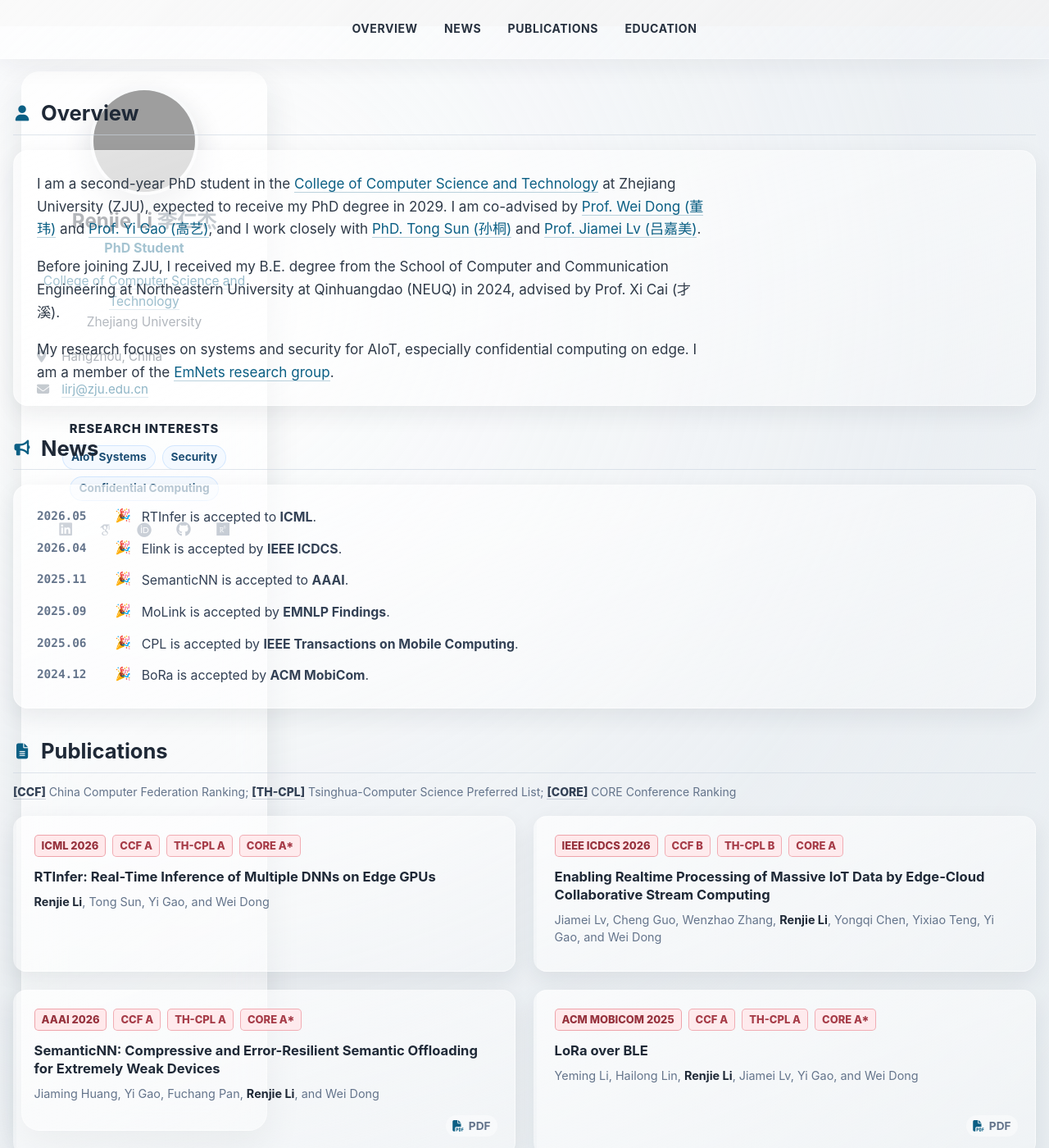
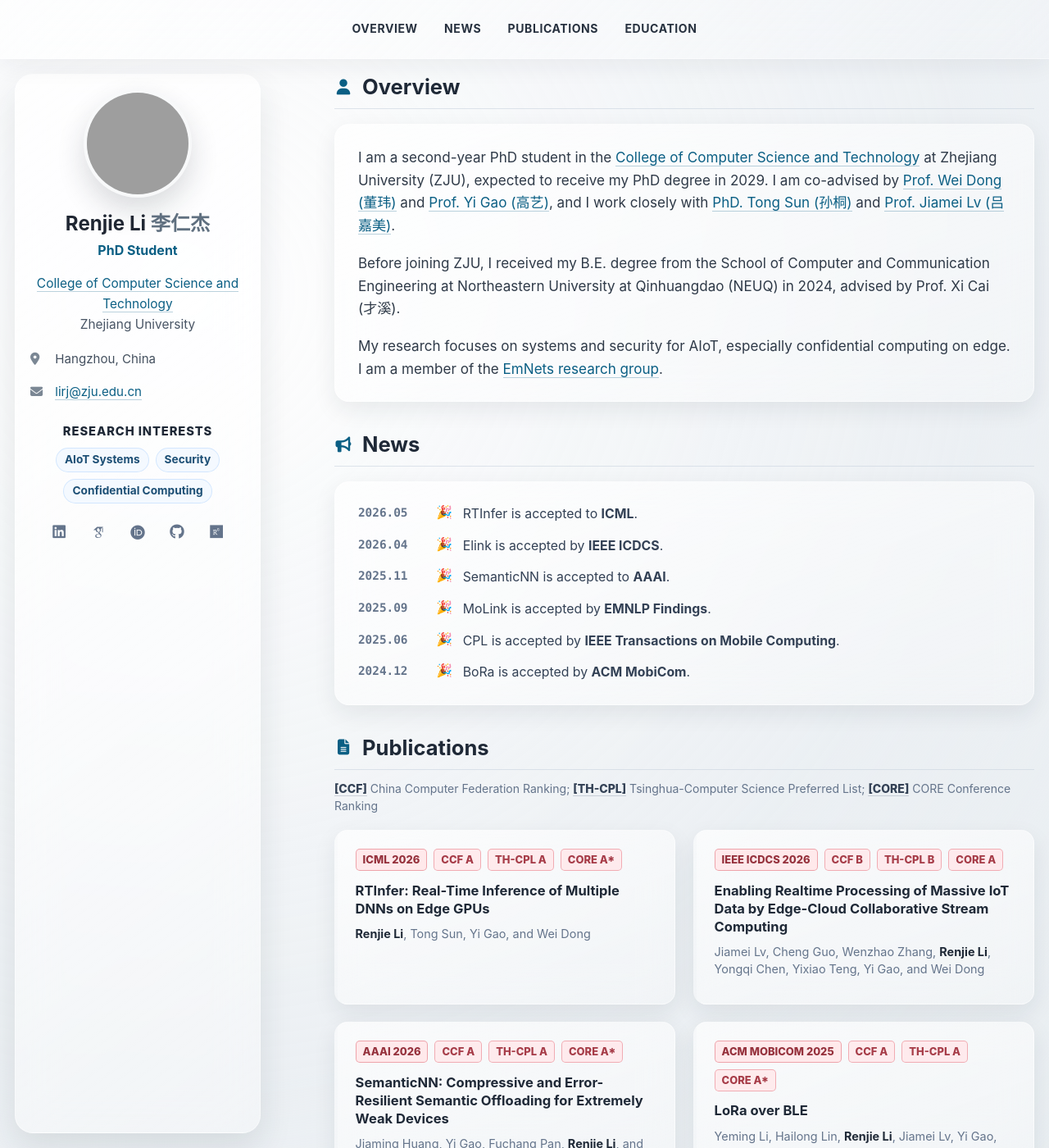
Before and after one commit to lirj233/homepage, a Jekyll site: the page built from _pages/about.md, in a window 1280 px wide and 1400 px high. Shown: the whole window at 82% size. Built offline with Jekyll 4.4.1, drawn with Linux system fonts in a browser that asks for light colours; some web fonts are replaced.

Commit message:
Fix academic homepage desktop layout

```diff
--- a/_includes/base_path
+++ b/_includes/base_path
@@ -1,4 +1,6 @@
-{% if site.url %}
+{% if jekyll.environment == "development" %}
+  {% assign base_path = site.baseurl %}
+{% elsif site.url %}
   {% assign base_path = site.url | append: site.baseurl %}
 {% else %}
   {% assign base_path = site.github.url %}
--- a/_sass/layout/_academic_home.scss
+++ b/_sass/layout/_academic_home.scss
@@ -3,9 +3,9 @@
    ========================================================================== */
 
 body.academic-home {
-  --profile-left: clamp(1rem, 2vw, 2rem);
-  --profile-width: clamp(300px, 18vw, 360px);
-  --profile-gap: 8rem;
+  --shell-x: clamp(1.25rem, 2.4vw, 2.5rem);
+  --profile-column: clamp(300px, 18vw, 360px);
+  --layout-gap: clamp(6.5rem, 7vw, 10rem);
   --main-right: clamp(1rem, 2vw, 2rem);
   margin: 0;
   padding: 0;
@@ -31,25 +31,29 @@ body.academic-home {
 }
 
 .academic-shell {
-  display: block;
+  display: grid;
+  grid-template-columns: var(--profile-column) minmax(0, 1fr);
+  column-gap: var(--layout-gap);
+  align-items: start;
   width: 100%;
   min-height: 100vh;
-  padding: 0;
+  box-sizing: border-box;
+  padding: 5rem var(--main-right) 2.4rem var(--shell-x);
 }
 
 .academic-profile {
-  position: relative;
+  position: sticky;
+  top: 4.85rem;
+  min-width: 0;
 }
 
 .academic-profile__inner {
-  position: fixed;
-  top: 4.85rem;
-  left: var(--profile-left);
+  position: static;
   display: flex;
   flex-direction: column;
   align-items: center;
   box-sizing: border-box;
-  width: var(--profile-width);
+  width: 100%;
   height: calc(100vh - 6rem);
   padding: 1.2rem;
   overflow-y: auto;
@@ -213,11 +217,14 @@ body.academic-home {
   white-space: nowrap;
 }
 
-.academic-main {
+body.academic-home #main.academic-main {
+  justify-self: stretch;
+  width: 100%;
   min-width: 0;
   max-width: none;
-  margin-left: calc(var(--profile-left) + var(--profile-width) + var(--profile-gap));
-  padding: 5rem var(--main-right) 2.4rem 0;
+  margin: 0;
+  padding: 0;
+  animation: none;
 }
 
 .academic-nav {
@@ -366,7 +373,7 @@ body.academic-home {
 
 .academic-publications {
   display: grid;
-  grid-template-columns: repeat(auto-fit, minmax(min(430px, 100%), 1fr));
+  grid-template-columns: repeat(2, minmax(0, 1fr));
   gap: 1.2rem;
 }
 
@@ -552,8 +559,9 @@ body.academic-home {
 
 @media (max-width: 1280px) {
   body.academic-home {
-    --profile-width: 300px;
-    --profile-gap: 7rem;
+    --profile-column: 300px;
+    --layout-gap: clamp(5rem, 6vw, 7rem);
+    --shell-x: 1rem;
     --main-right: 1rem;
   }
 
@@ -563,10 +571,20 @@ body.academic-home {
 
 }
 
+@media (max-width: 1180px) {
+  .academic-publications {
+    grid-template-columns: 1fr;
+  }
+}
+
 @media (max-width: 1040px) {
   .academic-shell {
     display: block;
     padding: 0;
+  }
+
+  .academic-profile {
+    position: static;
   }
 
   .academic-profile__inner {
@@ -593,9 +611,10 @@ body.academic-home {
     padding: 22px 20px;
   }
 
-  .academic-main {
+  body.academic-home #main.academic-main {
+    width: auto;
     max-width: 100vw;
-    margin-left: 0;
+    margin: 0;
     padding: 0 1rem 2rem;
   }
 
```
